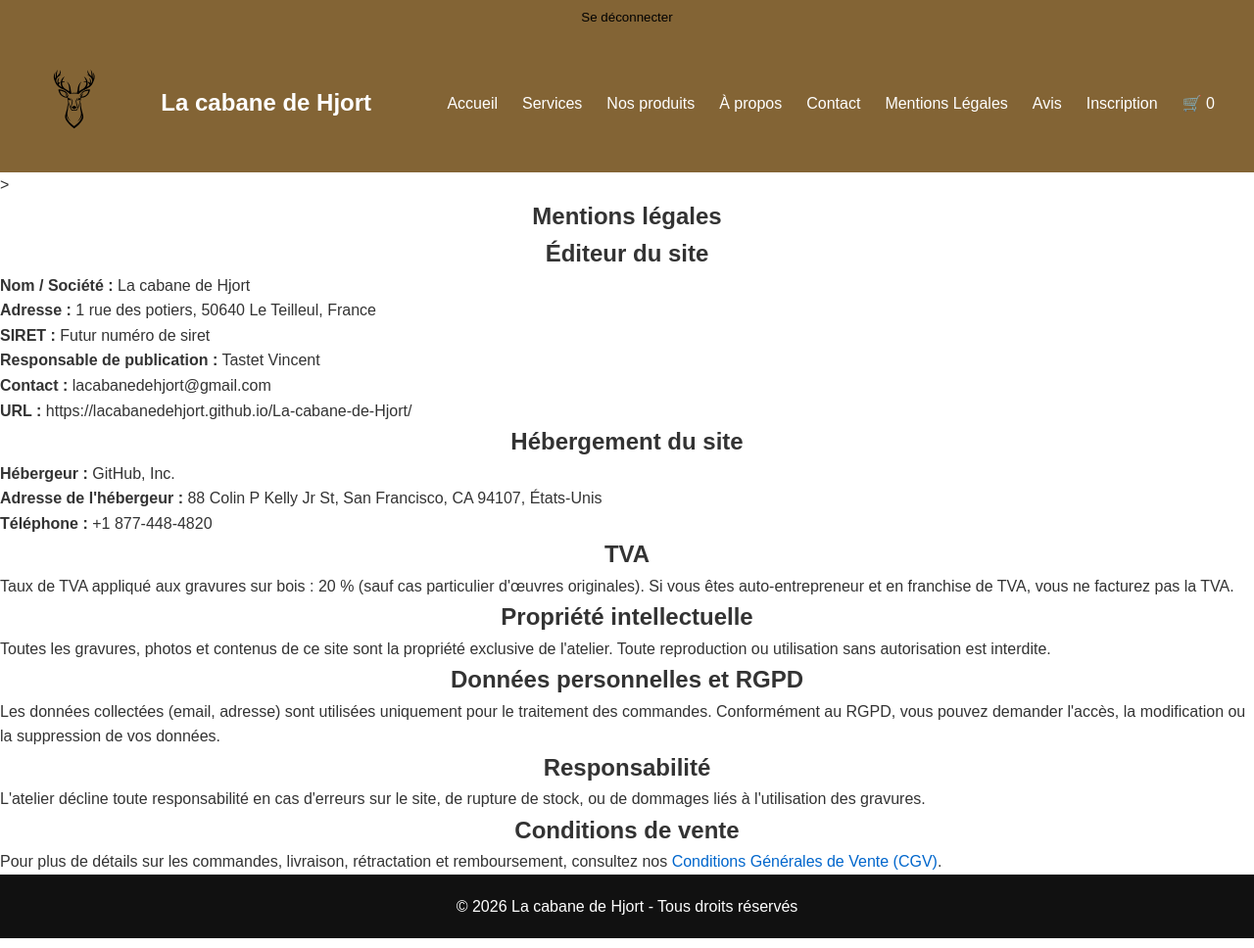
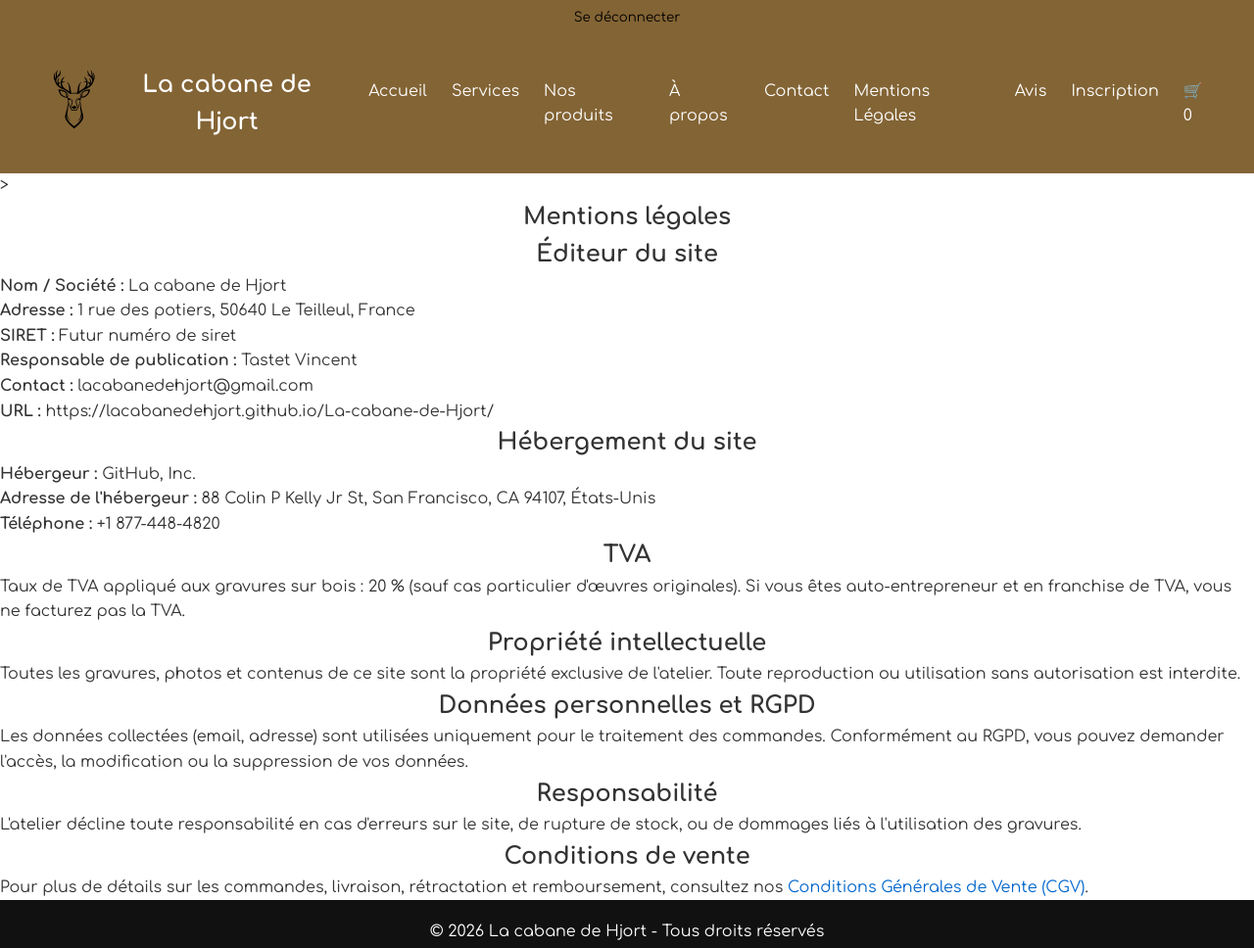
Before and after one commit to Lacabanedehjort/La-cabane-de-Hjort, a website: page mentions_légales.html in a window 1280 px wide. Shown: the whole page at 98% size. Drawn offline with nearby package versions, Linux system fonts and the light colour scheme.

Commit message:
Enhance HTML structure and add Google Fonts
Added preconnect links for Google Fonts and updated the stylesheet link. Ensured proper HTML structure and formatting.

```diff
--- a/mentions_légales.html
+++ b/mentions_légales.html
@@ -4,6 +4,9 @@
   <meta charset="UTF-8">
   <meta name="viewport" content="width=device-width, initial-scale=1.0">
   <title>Mentions légales - Gravures sur bois</title>
+    <link rel="preconnect" href="https://fonts.googleapis.com">
+    <link rel="preconnect" href="https://fonts.gstatic.com" crossorigin>
+    <link href="https://fonts.googleapis.com/css2?family=Comfortaa:wght@300;400;500;600;700&display=swap" rel="stylesheet">
   <link rel="stylesheet" href="style.css">
   <style>
     body { font-family: Arial, sans-serif; line-height: 1.6; color: #333; }
```
